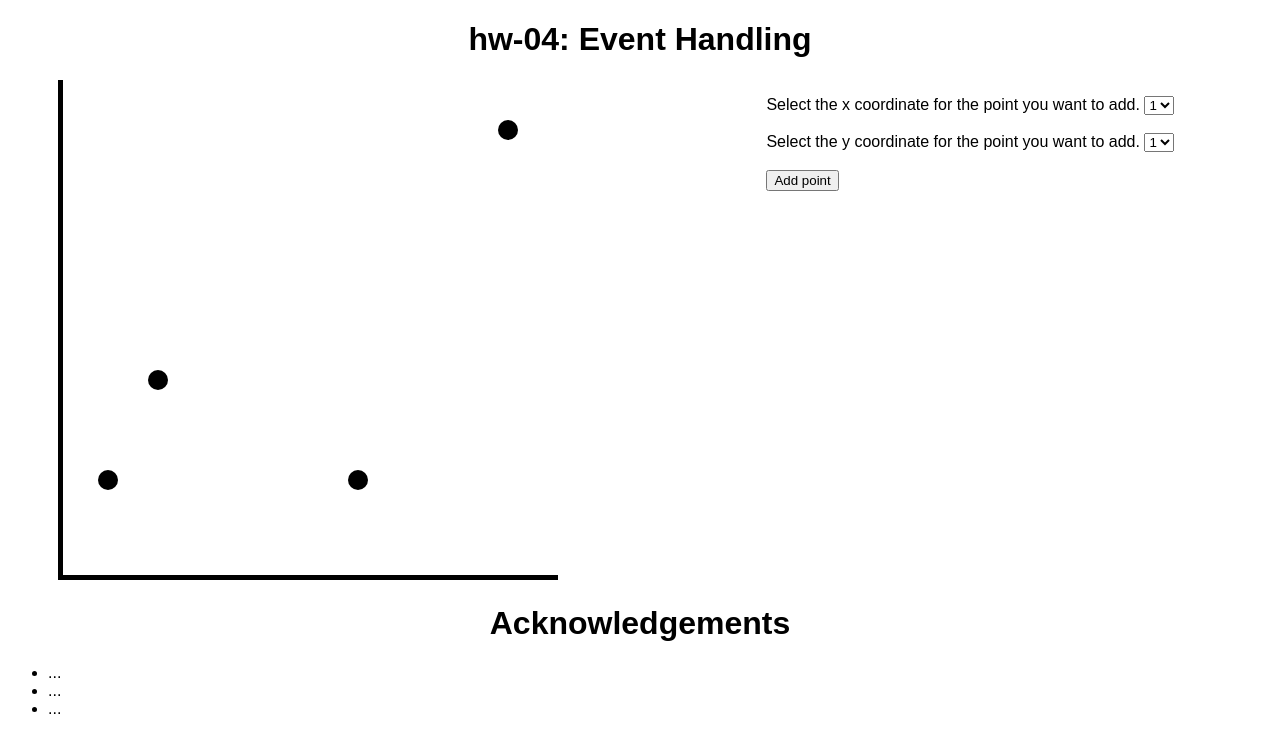
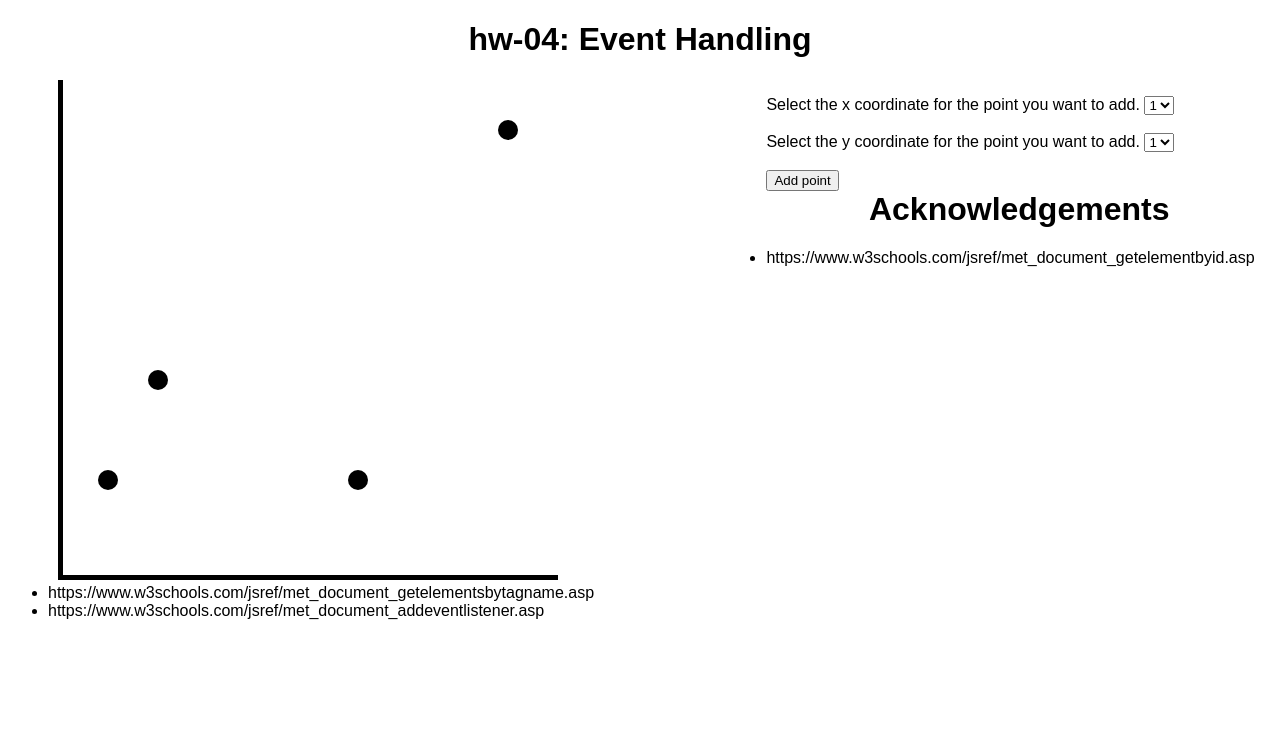
Before and after one commit to DS4200-S23-Class/hw-04-hw4-brady-sara, a plain HTML site: page index.html in a window 1280 px wide. Drawn offline with Linux system fonts and the light colour scheme.

Commit message:
finished

```diff
--- a/index.html
+++ b/index.html
@@ -39,10 +39,12 @@
     </div>
 
     <div class="column2">
+        <!-- Create place holders for text -->
         <p id="last_point1"></p>
         <p id="last_point2"></p>
         <form>
         <label>Select the x coordinate for the point you want to add.</label>
+            <!-- Create drop down menus -->
           <select id="x-coord">
             <option value="1">1</option>
             <option value="2">2</option>
@@ -74,12 +76,13 @@
         </div>
     </div>
 
+    <!-- Acknowledgements Tab -->
     <h1 class="centered">Acknowledgements</h1>
         <div>
             <ul>
-                <li>...</li>
-                <li>...</li>
-                <li>...</li>
+                <li>https://www.w3schools.com/jsref/met_document_getelementbyid.asp</li>
+                <li>https://www.w3schools.com/jsref/met_document_getelementsbytagname.asp</li>
+                <li>https://www.w3schools.com/jsref/met_document_addeventlistener.asp</li>
 
             </ul>
         </div>
--- a/style.css
+++ b/style.css
@@ -10,17 +10,15 @@ body {
 
 
 /* columns, one 60% one 40% of the page*/
-#vis{
-	display: flex;
-}
 .column1 {
+	float: left;
 	width: 60%;
 }
 
 .column2 {
+	float: left;
 	width: 40%;
 }
-
 
 /* svg frame */
 #frame {
@@ -29,15 +27,18 @@ body {
 	margin-left: 50px;
 }
 
+/* line attributes */
 line {
 	stroke: black;
 	stroke-width: 10;
 }
 
+/* change color when hovered */
 circle:hover {
 	fill: orange;
 }
 
+/* class for when circles are clicked on */
 .addBorder {
 	stroke: seagreen;
 	stroke-width: 4;
```
